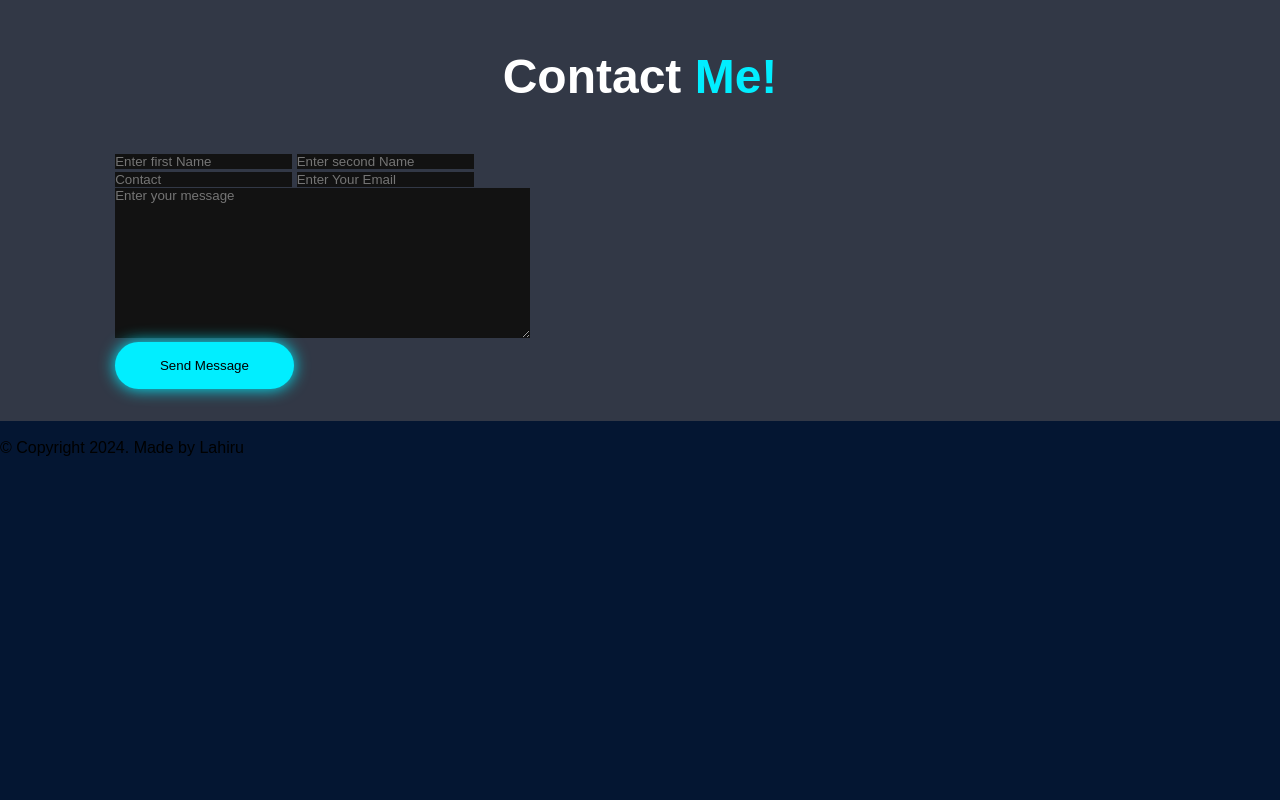
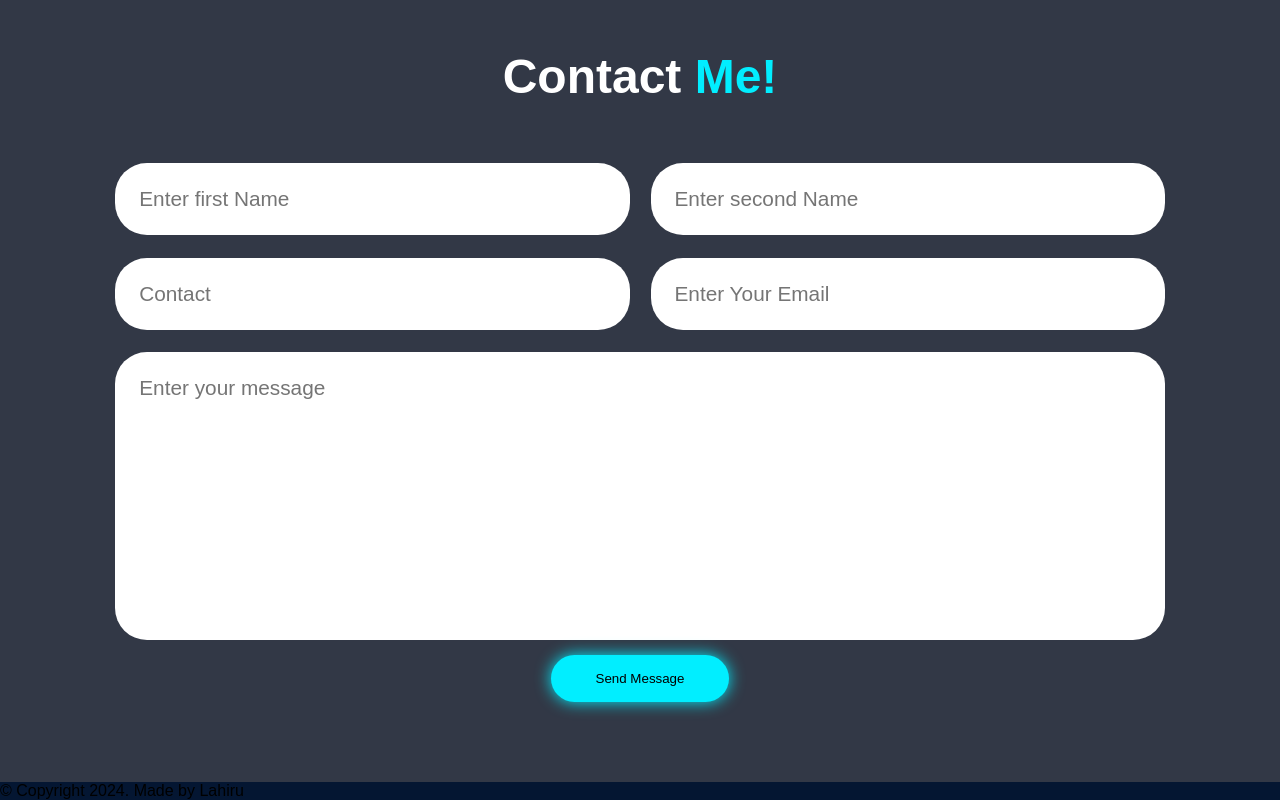
Before and after one commit to Likshan-Lahiru/MyPortfolio, a plain HTML site: page index.html in a window 1280 px wide. Shown: the part 4072-4872 px from the top of the page. Before the commit the page ends 4529 px from the top, so only its background shows below. Drawn offline with Linux system fonts and the light colour scheme.

Commit message:
add background color contact me section postion and color

```diff
--- a/assests/style/style.css
+++ b/assests/style/style.css
@@ -409,3 +409,37 @@ section{
 .contact-me{
     background: var(--theme-color1);
 }
+
+.contact-me form{
+    max-width: 70rem;
+    margin: 1rem auto;
+    text-align: center;
+    margin-bottom: 3rem;
+
+}
+
+.contact-me form .sender-box{
+   /* width: 70%;
+    height: 30%;*/
+    display: flex;
+    justify-content: space-between;
+    flex-wrap: wrap;
+}
+.contact-me .sender-box input,
+.contact-me form textarea {
+    width: 100%;
+    padding: 1.5rem;
+    font-size: 1.3rem;
+    color: var(--theme-color1);
+    background: var(--white-color);
+    border-radius: 2rem;
+    margin: .7rem 0;
+
+}
+.contact-me form .sender-box input{
+    width: 49%;
+}
+
+.contact-me form textarea{
+    resize: none;
+}
--- a/index.html
+++ b/index.html
@@ -301,36 +301,25 @@
 
 
     <section id="Contact-me-page" class="contact-me">
+        <h1 class="topic">Contact <span class="me-text">Me!</span></h1>
 
-
-            <h1 class="topic">Contact <span class="me-text">Me!</span></h1>
-
-
+    <form action="#">
         <div class="sender-box">
             <input type="text" id="first Name" placeholder="Enter first Name">
             <input type="text" id="second Name" placeholder="Enter second Name">
-
         </div>
-
         <div class="sender-box">
             <input type="number" id="contact" placeholder="Contact">
             <input type="email" id="email1" placeholder="Enter Your Email ">
         </div>
+        <textarea  id="text area" rows="10" cols="50" placeholder="Enter your message"></textarea>
+        <button class="btn">Send Message</button>
 
-        <div>
-            <textarea
-                    placeholder="Enter your message"
-                    id="text area"
-                    rows="10"
-                    cols="50"
-            ></textarea>
-        </div>
-        <div>
-            <button class="btn">Send Message</button>
-        </div>
+    </form>
+
     </section>
 
-    <br>
+
 
     <footer>
         © Copyright 2024. Made by Lahiru
```
